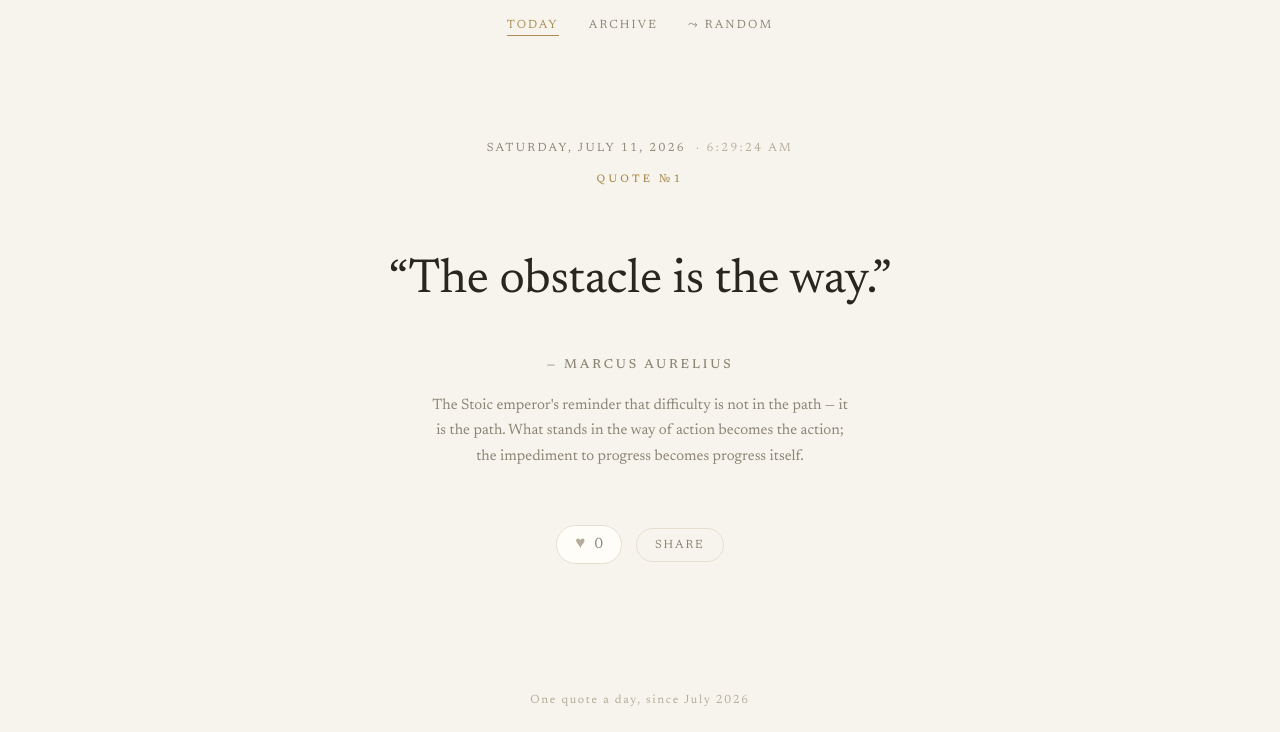
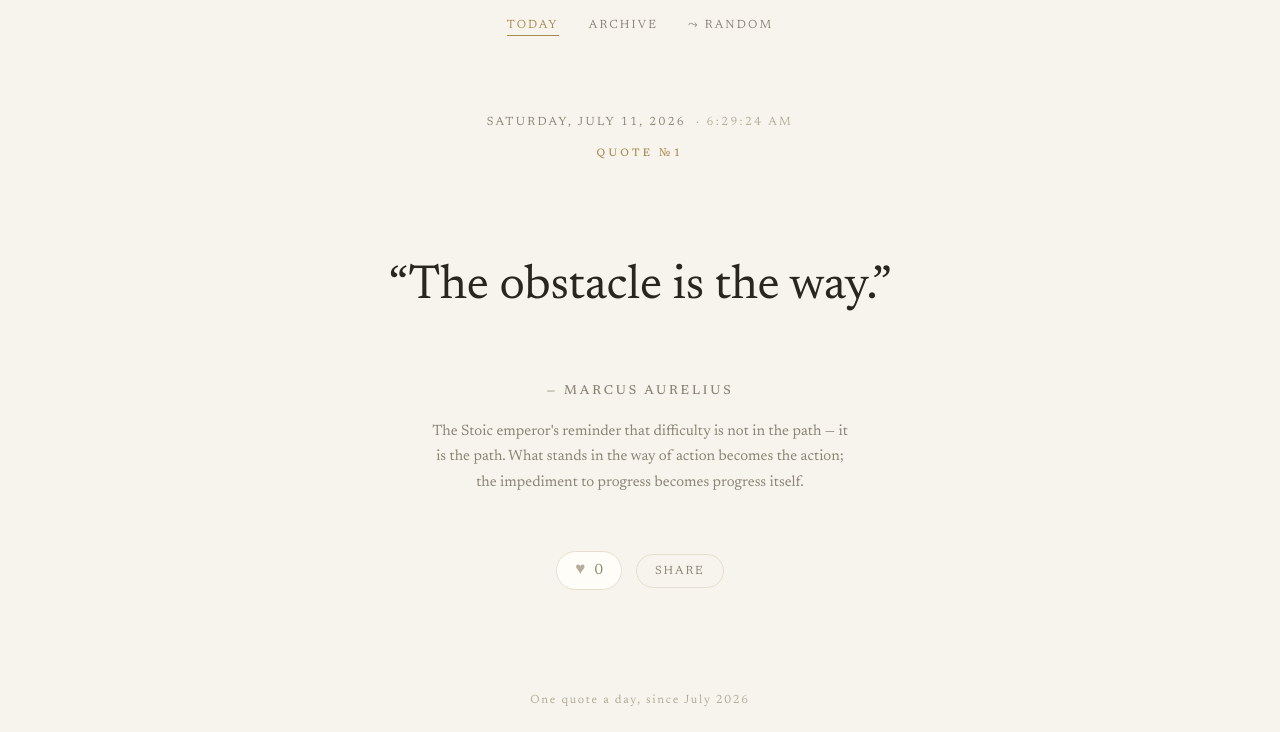
Before and after one commit to psparmeet14/daily-quotes, a plain HTML site: page index.html in a window 1280 px wide. Shown: the part 68-800 px from the top of the page. Drawn offline with Linux system fonts and the light colour scheme.

Commit message:
Add more vertical breathing room around the quote
Co-Authored-By: Claude Opus 4.8 <noreply@anthropic.com>

```diff
--- a/css/style.css
+++ b/css/style.css
@@ -143,7 +143,7 @@ button { -webkit-tap-highlight-color: transparent; font-family: inherit; }
   font-weight: 500;
 }
 .quote-text {
-  margin: 64px 0 0;
+  margin: 96px 0 0;
   font-size: clamp(30px, 6.4vw, 48px);
   line-height: 1.35;
   font-weight: 400;
@@ -152,7 +152,7 @@ button { -webkit-tap-highlight-color: transparent; font-family: inherit; }
   max-width: 620px;
 }
 .quote-author {
-  margin-top: 44px;
+  margin-top: 64px;
   font-size: 13px;
   letter-spacing: .22em;
   text-transform: uppercase;
```
